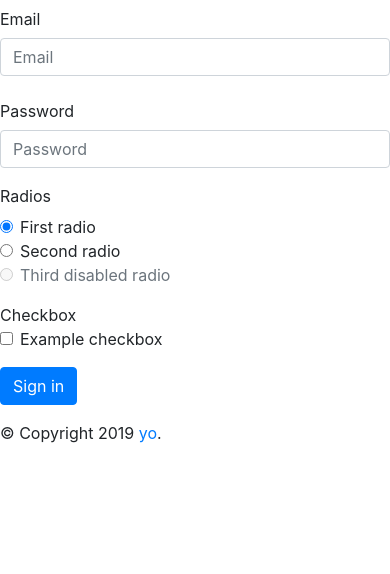
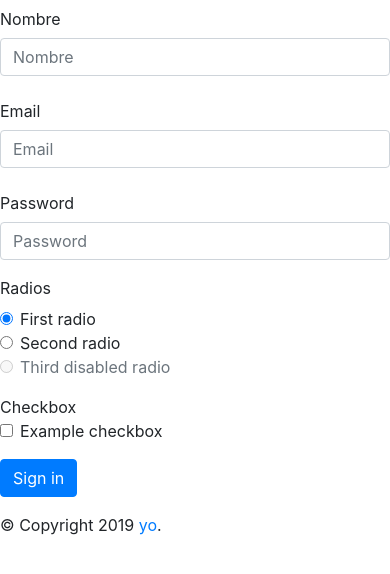
Before and after one commit to avantasia/proyectoSaray, a Flask app: page /script2 in a window 390 px wide. Shown: the part 56-630 px from the top of the page. Run offline with Flask 2, Linux system fonts and the light colour scheme; some libraries are stand-ins or nearby versions.

Commit message:
Added sample script with parameters

```diff
--- a/app.py
+++ b/app.py
@@ -1,5 +1,6 @@
 from flask import *
 from scripts.script1 import *
+from scripts.script2 import *
 
 app = Flask(__name__)
 
@@ -22,8 +23,13 @@ def script2():
 
 @app.route('/script2resultado',methods=['POST','GET'])
 def script2resultado():
+    nombre = request.form['nombre']
     email = request.form['email']
-    return render_template('script2resultado.html', email=email)
+    password=request.form['password']
+    sc2=Script2()
+    resultado = sc2.funcion1(nombre,email,password)
+
+    return render_template('script2resultado.html', resultado=resultado)
 
 
 @app.route('/script3')
--- /dev/null
+++ b/scripts/script2.py
@@ -0,0 +1,4 @@
+class Script2:
+    def funcion1(self,nombre,email,password) -> str:
+
+        return "El usuario ha escrito " +nombre+" - "+email+" - "+ password
--- a/templates/script2.html
+++ b/templates/script2.html
@@ -2,6 +2,12 @@
 
 {% block content %}
 <form method="POST" action="/script2resultado">
+  <div class="form-group row">
+    <label for="inputEmail3" class="col-sm-2 col-form-label">Nombre</label>
+    <div class="col-sm-10">
+      <input type="text" class="form-control" name="nombre" id="inputName" placeholder="Nombre">
+    </div>
+  </div>
   <div class="form-group row">
     <label for="inputEmail3" class="col-sm-2 col-form-label">Email</label>
     <div class="col-sm-10">
@@ -11,7 +17,7 @@
   <div class="form-group row">
     <label for="inputPassword3" class="col-sm-2 col-form-label">Password</label>
     <div class="col-sm-10">
-      <input type="password" class="form-control" id="inputPassword3" placeholder="Password">
+      <input type="password" class="form-control" name="password" id="inputPassword3" placeholder="Password">
     </div>
   </div>
   <fieldset class="form-group">
--- a/templates/script2resultado.html
+++ b/templates/script2resultado.html
@@ -1,9 +1,9 @@
 {% extends 'base.html' %}
 
 {% block content %}
-    <h1>Script 1</h1>
+    <h1>Script 2</h1>
     <p class="important">
       Estos son los campos que ha metido el usuario
     </p>
-    <p> {{  email }}</p>
+    <p> {{  resultado }}</p>
 {% endblock %}
```
